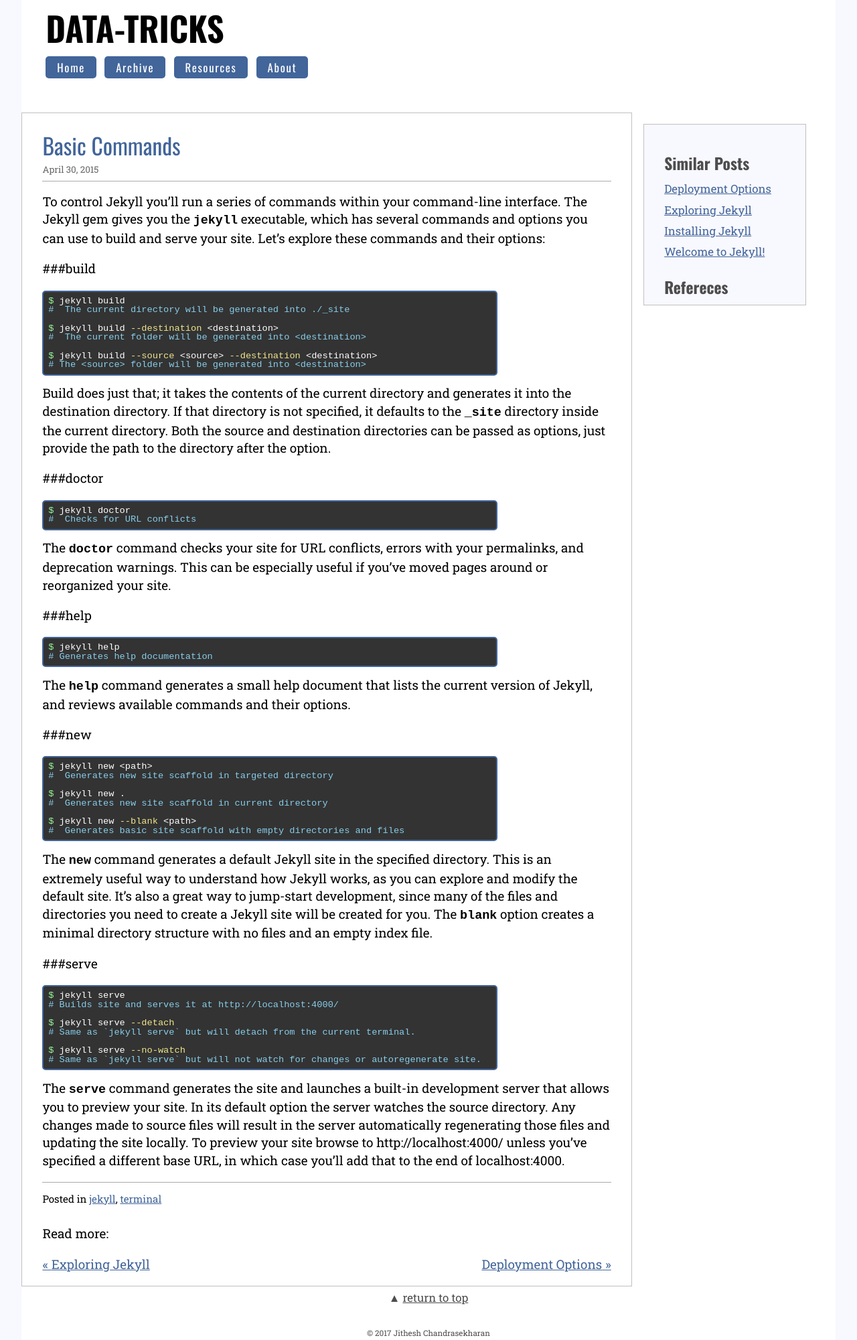
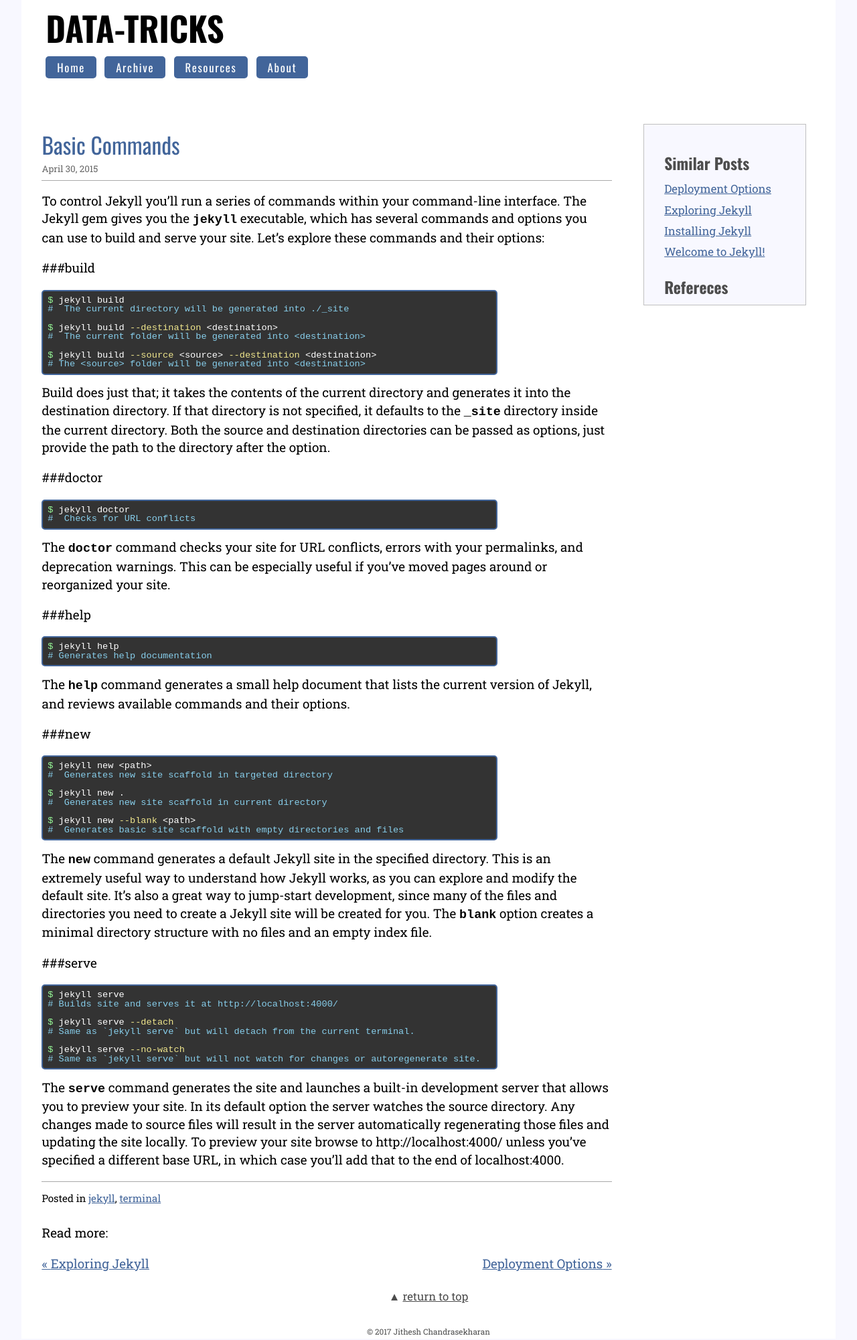
Before and after one commit to gitjit/gitjit.github.io, a Jekyll site: the page built from _posts/2015-04-30-basic-commands.md, in a window 1280 px wide. Shown: the whole page at 67% size. Built offline with Jekyll 4.4.1, drawn with Linux system fonts in a browser that asks for light colours.

Commit message:
Removed border for posts

```diff
--- a/css/main.css
+++ b/css/main.css
@@ -764,7 +764,8 @@
 	width: 75%;
 	padding-right: 2.5%;
 	padding-left: 2.5%;
-	border: 1px solid silver;
+	/*border: 1px solid silver;*/
+	/*background:lightgray;*/
 
 }
 
```
